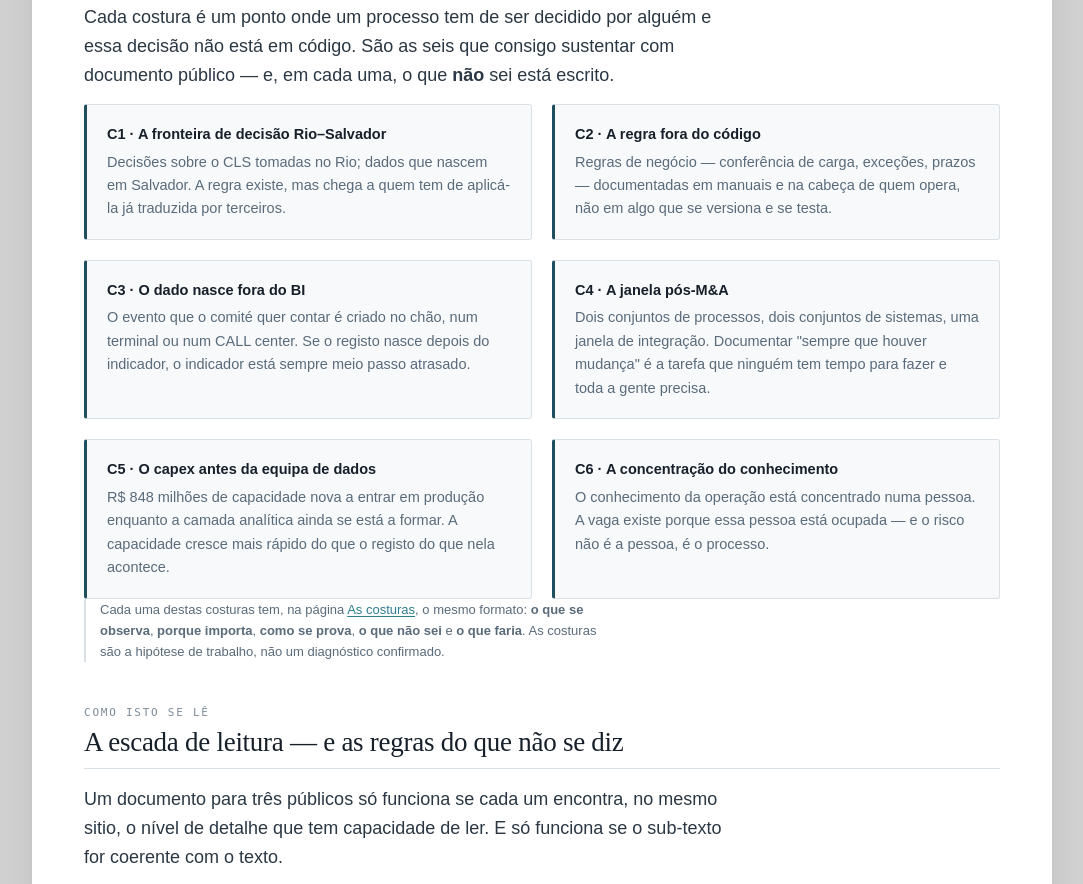
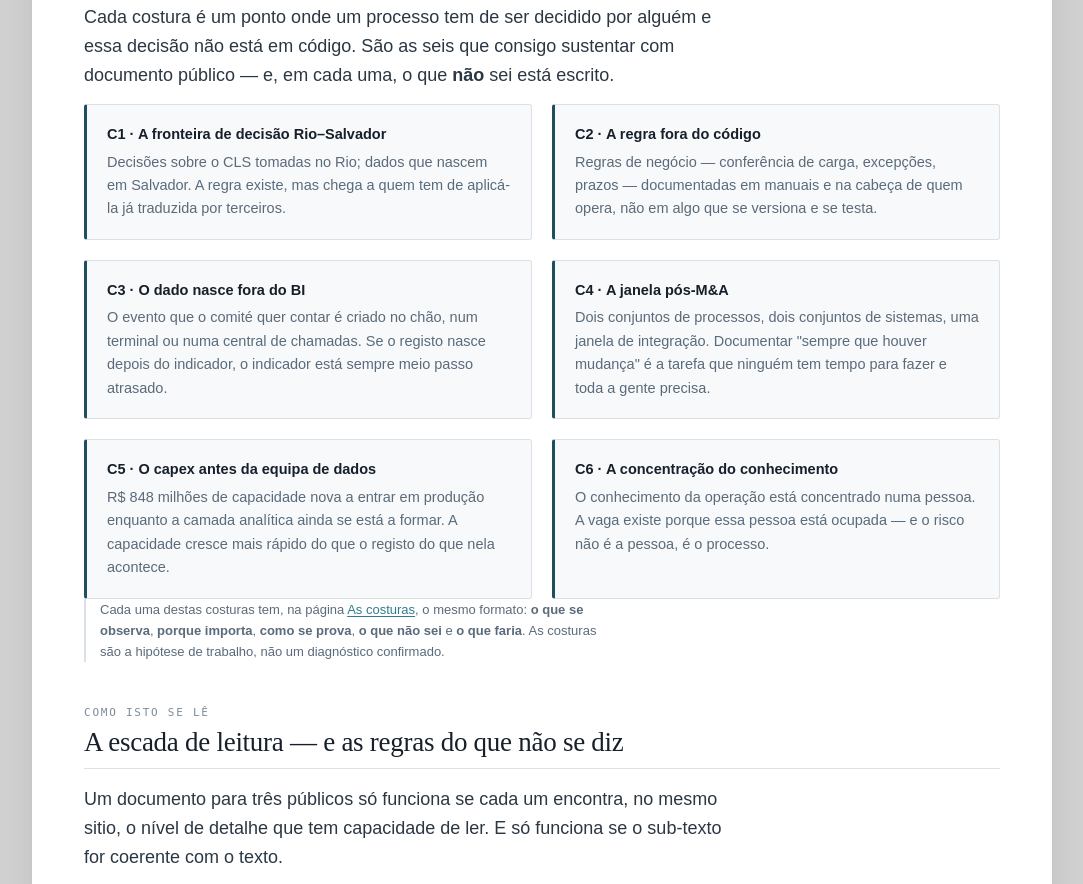
Before and after one commit to matheusmendes720/wilson-sons-leitura-de-terreno, a plain HTML site: page index.html in a window 1280 px wide. Shown: the part 4453-5337 px from the top of the page, without its empty margins (98-1181 px from the left). Drawn offline with Linux system fonts and the light colour scheme.

Commit message:
Leitura de terreno v1.2: excepcoes/CALL center/vagueta, PDFs regenerados

```diff
--- a/index.html
+++ b/index.html
@@ -191,12 +191,12 @@
     </div>
     <div class="card tint">
       <h4>C2 · A regra fora do código</h4>
-      <p>Regras de negócio — conferência de carga, exceções, prazos — documentadas em manuais e na cabeça
+      <p>Regras de negócio — conferência de carga, excepções, prazos — documentadas em manuais e na cabeça
       de quem opera, não em algo que se versiona e se testa.</p>
     </div>
     <div class="card tint">
       <h4>C3 · O dado nasce fora do BI</h4>
-      <p>O evento que o comité quer contar é criado no chão, num terminal ou num CALL center. Se o
+      <p>O evento que o comité quer contar é criado no chão, num terminal ou numa central de chamadas. Se o
       registo nasce depois do indicador, o indicador está sempre meio passo atrasado.</p>
     </div>
     <div class="card tint">
```
Also changed, not shown: metodo.html (+1 -1 lines), 6 other files.
